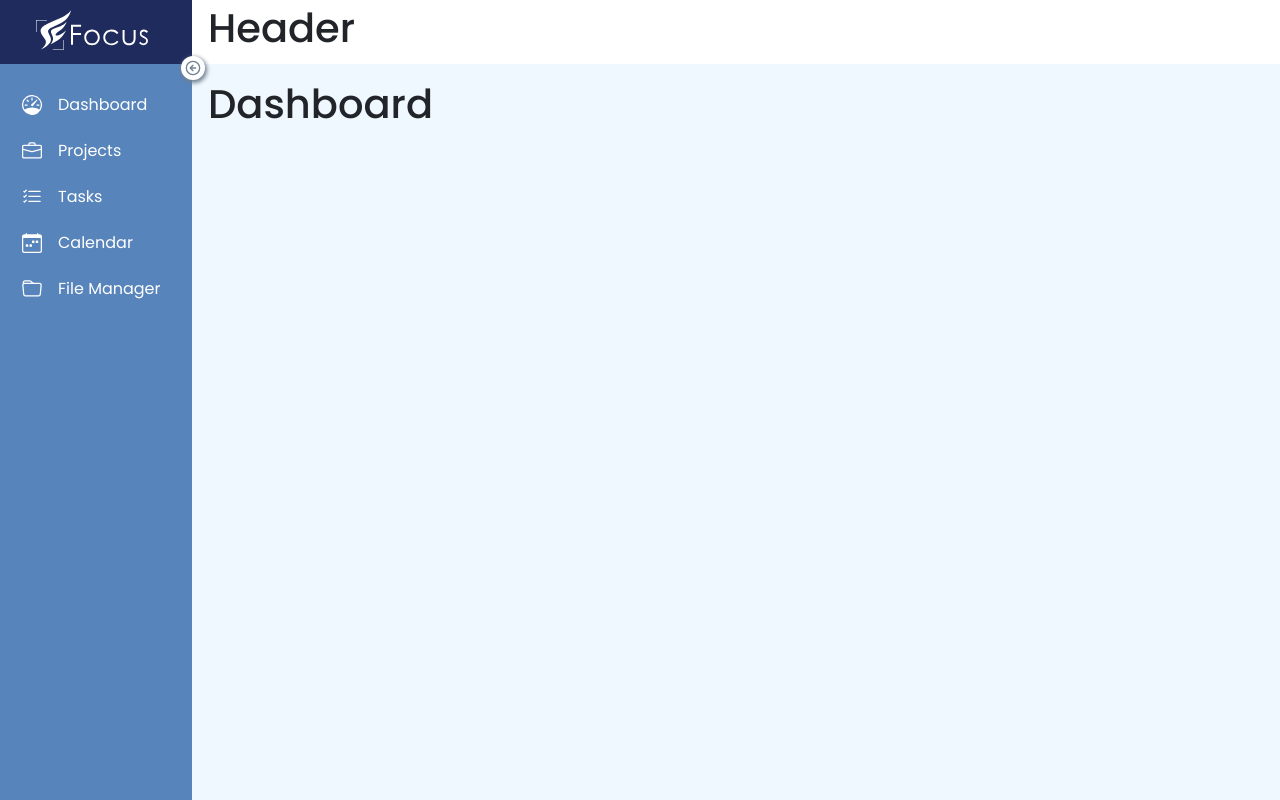
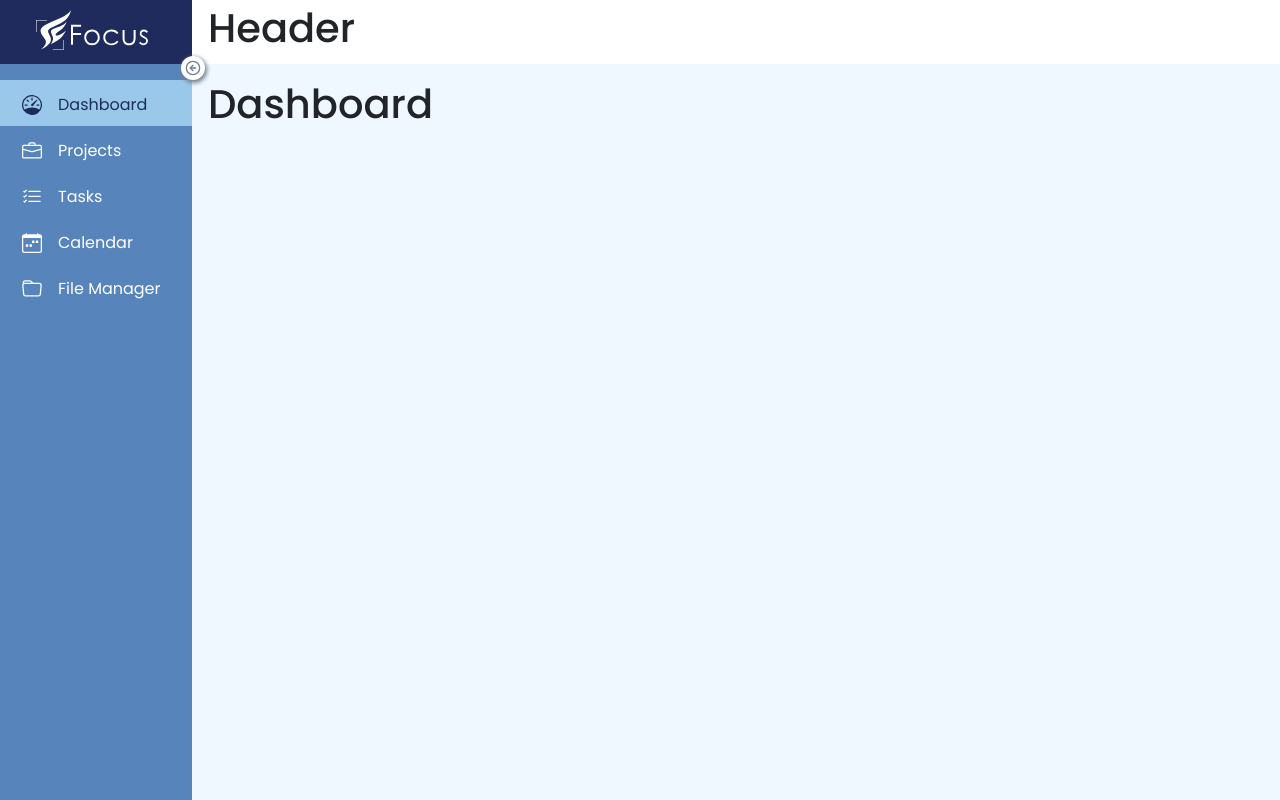
Before and after one commit to dittobyte-io/focus-react, a React (Create React App) app: page / in a window 1280 px wide. Built offline with nearby package versions, Linux system fonts and the light colour scheme.

Commit message:
add active class and styling to sidenav

```diff
--- a/src/app.css
+++ b/src/app.css
@@ -30,7 +30,7 @@
   margin: 0;
   width: 12rem;
   min-height: 100vh;
-  transition: 0.5s;
+  transition: width 0.5s;
   background-color: #5784bb;
   color: white;
 }
@@ -39,10 +39,18 @@
   transition: 0.5s;
 }
 .drawer a {
+  display: flex;
+  align-items: baseline;
   color: inherit;
   padding: 0.5rem 1.375rem;
 }
-.drawer a:hover {
+.drawer a.active {
+  background-color: #9ac8ea;
+  color: #1f2b5c;
+  cursor: default;
+  text-decoration: none;
+}
+.drawer a:not(.active):hover {
   color: inherit;
   text-decoration: none;
 }
@@ -53,7 +61,7 @@
   font-size: 1rem;
   margin-left: 1rem;
   opacity: 1;
-  transition: 0.5s;
+  transition: opacity 0.5s;
 }
 .drawer a span.mini {
   visibility: hidden;
--- a/src/features/ui/SideNav.js
+++ b/src/features/ui/SideNav.js
@@ -1,6 +1,6 @@
 import logo from "features/ui/logo-hz-white.svg";
 import icon from "features/ui/icon-white.svg";
-import { Link } from "react-router-dom";
+import { NavLink, activeClassName } from "react-router-dom";
 import { useState } from "react";
 import { FiArrowRightCircle } from "react-icons/fi";
 import {
@@ -41,36 +41,36 @@ function SideNav() {
 					/>
 				</div>
 				<div className='main-menu'>
-					<Link to='/' className='d-flex align-items-baseline'>
+					<NavLink to='/'>
 						<i>
 							<BsSpeedometer />
 						</i>
 						<span>Dashboard</span>
-					</Link>
-					<Link to='/projects' className='d-flex align-items-baseline'>
+					</NavLink>
+					<NavLink to='/projects'>
 						<i>
 							<BsBriefcase />
 						</i>
 						<span>Projects</span>
-					</Link>
-					<Link to='/tasks' className='d-flex align-items-baseline'>
+					</NavLink>
+					<NavLink to='/tasks'>
 						<i>
 							<BsListCheck />
 						</i>
 						<span>Tasks</span>
-					</Link>
-					<Link to='/calendar' className='d-flex align-items-baseline'>
+					</NavLink>
+					<NavLink to='/calendar'>
 						<i>
 							<BsCalendarWeek />
 						</i>
 						<span>Calendar</span>
-					</Link>
-					<Link to='/file-manager' className='d-flex align-items-baseline'>
+					</NavLink>
+					<NavLink to='/file-manager'>
 						<i>
 							<BsFolder />
 						</i>
 						<span>File&nbsp;Manager</span>
-					</Link>
+					</NavLink>
 				</div>
 			</div>
 		</>
--- a/src/features/ui/_ui.scss
+++ b/src/features/ui/_ui.scss
@@ -35,7 +35,7 @@
   margin: 0;
   width: 12rem;
   min-height: 100vh;
-  transition: .5s;
+  transition: width .5s;
   background-color: #5784bb;
   color: white;
   &.mini {
@@ -44,9 +44,17 @@
   }
 
   & a {
+    display: flex;
+    align-items: baseline;
     color: inherit;
     padding: .5rem 1.375rem;
-    &:hover {
+    &.active {
+      background-color: #9ac8ea;
+      color: #1f2b5c;
+      cursor: default;
+      text-decoration: none;
+    }
+    &:not(.active):hover {
       color: inherit;
       text-decoration: none;
     }
@@ -59,7 +67,7 @@
       font-size: 1rem;
       margin-left: 1rem;
       opacity: 1;
-      transition: .5s;
+      transition: opacity .5s;
       &.mini {
         visibility: hidden;
         opacity: 0;
```
Also changed, not shown: 1 other file (tests, documents, lock files or other folders).
